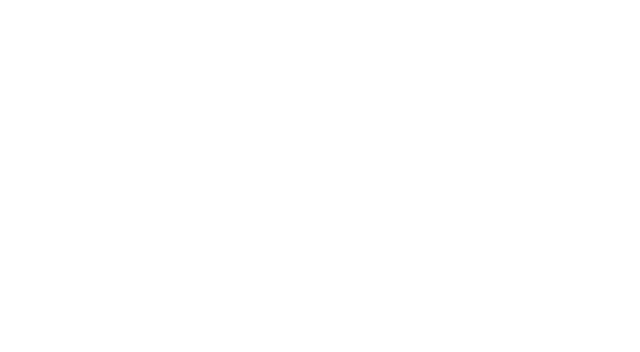
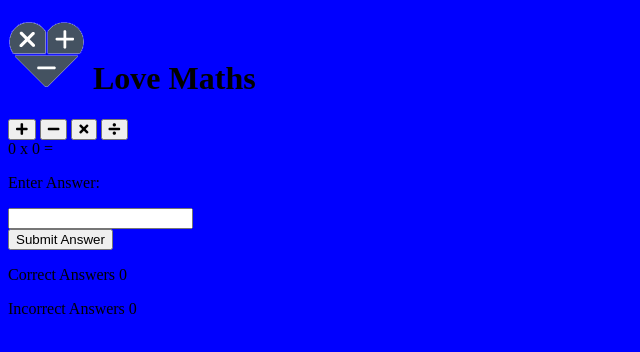
Before and after one commit to David-Coles-DC/love-maths, a plain HTML site: page index.html in a window 1280 px wide. Shown: the whole page, without its empty margins (0-640 px from the left). Drawn offline with Linux system fonts and the light colour scheme.

Commit message:
Add game layout and functionality with styles and scripts

```diff
--- a/assets/css/style.css
+++ b/assets/css/style.css
@@ -0,0 +1,3 @@
+body {
+    background-color: blue;
+}
--- a/assets/js/script.js
+++ b/assets/js/script.js
@@ -0,0 +1 @@
+console.log('Hello World!');
--- a/index.html
+++ b/index.html
@@ -4,9 +4,47 @@
     <meta charset="UTF-8">
     <meta name="viewport" content="width=device-width, initial-scale=1.0">
     <title>Love Maths</title>
+    <!-- font awesome and google fonts -->
+    <link rel="stylesheet" href="https://use.fontawesome.com/releases/v5.7.2/css/all.css"
+        integrity="sha384-fnmOCqbTlWIlj8LyTjo7mOUStjsKC4pOpQbqyi7RrhN7udi9RwhKkMHpvLbHG9Sr" crossorigin="anonymous">
+    <link href="https://fonts.googleapis.com/css?family=Raleway%7CRighteous" rel="stylesheet">
     <link rel="stylesheet" href="assets/css/style.css">
 </head>
 <body>
+    <h1 class="heading">
+        <img class="logo" src="assets/images/logo.png" alt="logo"> Love Maths
+    </h1>
+
+    <div class="game-area">
+        <div class="controls-area">
+            <button class="btn btn--big btn--green">
+                <i class="fas fa-plus"></i>
+            </button>
+            <button class="btn btn--big btn--blue">
+                <i class="fas fa-minus"></i>
+            </button>
+            <button class="btn btn--big btn--orange">
+                <i class="fas fa-times"></i>
+            </button>
+            <button class="btn btn--big btn--red">
+                <i class="fas fa-divide"></i>
+            </button>
+        </div>
+        <div class="question-area">
+            <span id="operand1">0</span>
+            <span id="operator">x</span>
+            <span id="operand2">0</span>
+            <span>=</span>
+            <p class="answer-message">Enter Answer:</p>
+            <input id="answer-box" type="number">
+        </div>
+        <button class="btn btn--gray">Submit Answer</button>
+    </div>
+
+    <div class="score-area">
+        <p class="scores">Correct Answers <span id="score">0</span></p>
+        <p class="scores">Incorrect Answers <span id="incorrect">0</span></p>
+    </div>
     <script src="assets/js/script.js"></script>
 </body>
 </html>
```
Also changed, not shown: assets/images/logo.png (added).
